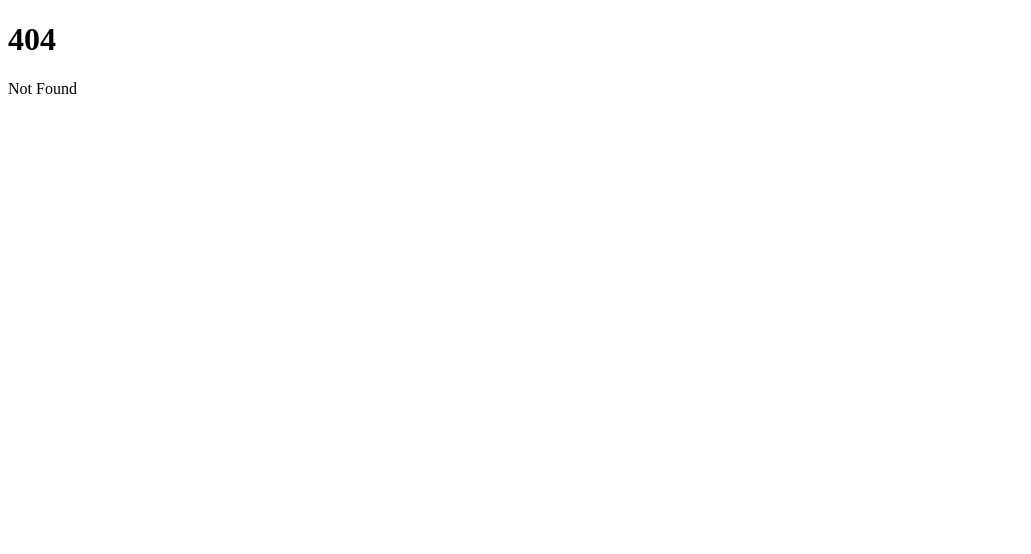
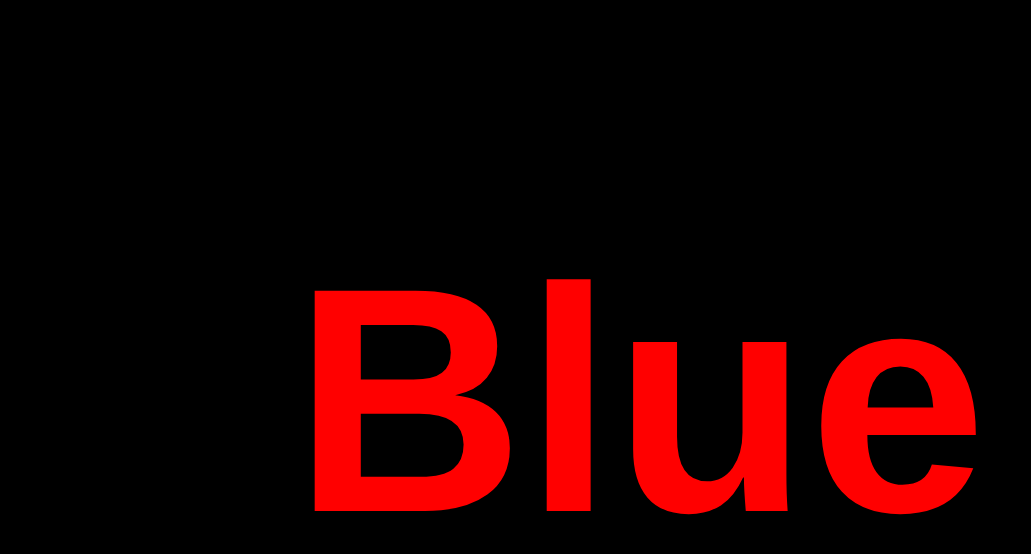
Before and after one commit to InvictusNavarchus/read-the-color, a SvelteKit app: page /example/blue in a window 1280 px wide. Before the commit this address had no page. Shown: the top 554 px of the page, without its empty margins (0-1031 px from the left). Built offline with nearby package versions, Linux system fonts and the light colour scheme.

Commit message:
add example components (words)
red and blue

```diff
--- /dev/null
+++ b/src/routes/example/blue/+page.svelte
@@ -0,0 +1,23 @@
+<script>
+    import '../../../app.css'
+</script>
+<main>
+    <h1 class="word">
+        Blue
+    </h1>
+</main>
+<style>
+    main {
+        display: flex;
+        justify-content: center;
+        align-items: center;
+        height: 100vh;
+        margin: 0;
+        font-family: Arial, sans-serif;
+        text-align: center;
+    }
+    .word {
+        font-size: 40vh;
+        color: red;
+    }
+</style>
--- /dev/null
+++ b/src/routes/example/red/+page.svelte
@@ -0,0 +1,23 @@
+<script>
+    import '../../../app.css'
+</script>
+<main>
+    <h1 class="word">
+        Red
+    </h1>
+</main>
+<style>
+    main {
+        display: flex;
+        justify-content: center;
+        align-items: center;
+        height: 100vh;
+        margin: 0;
+        font-family: Arial, sans-serif;
+        text-align: center;
+    }
+    .word {
+        font-size: 40vh;
+        color: blue;
+    }
+</style>
```
